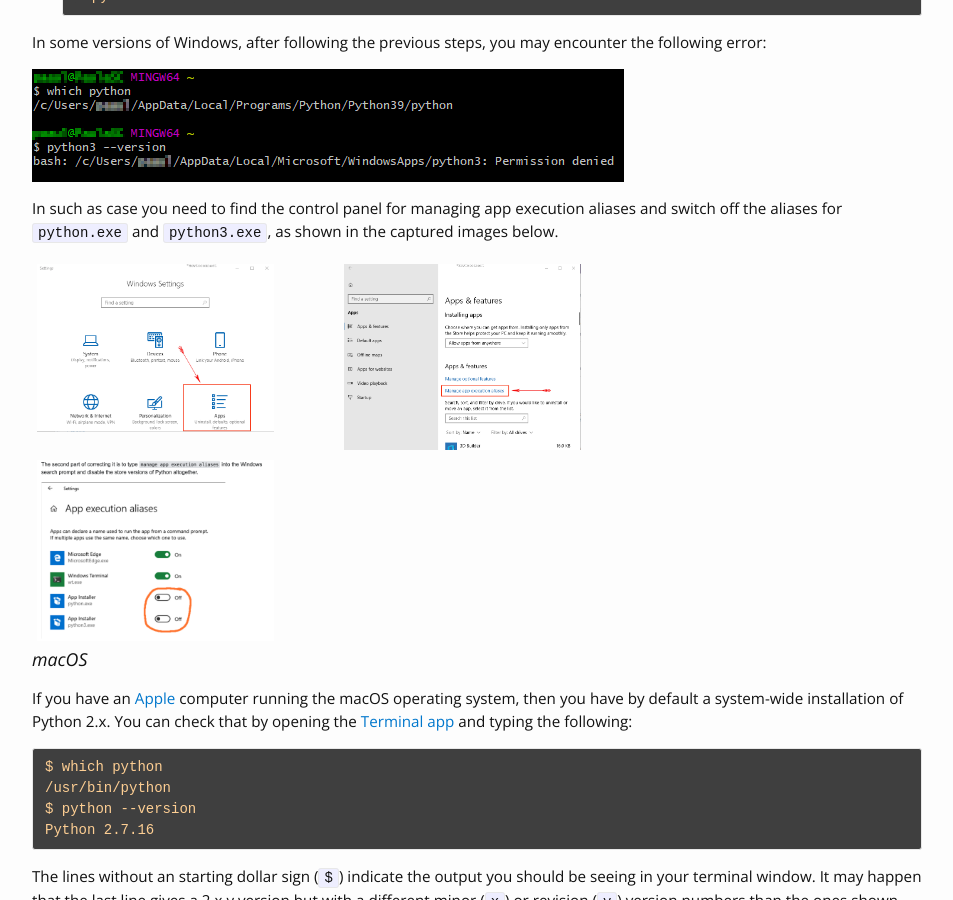
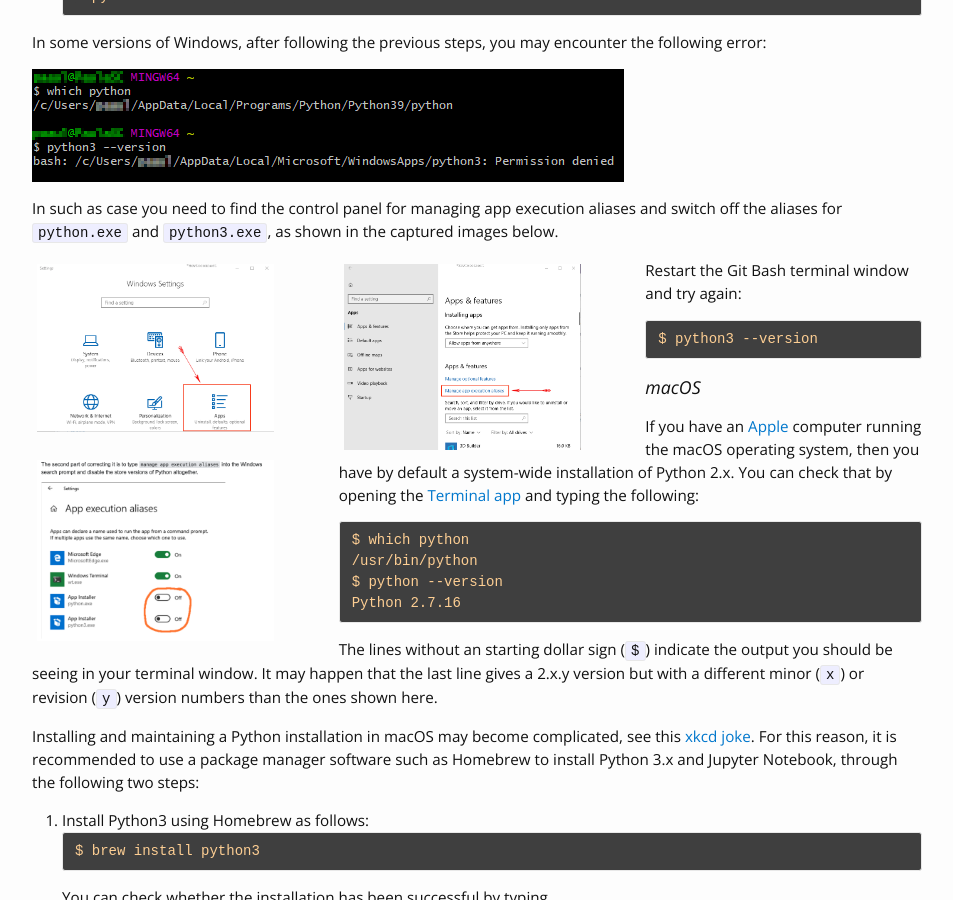
Before and after one commit to funcompbio/funcompbio.github.io, a Jekyll site: the page built from setup.md, in a window 1280 px wide and 900 px high, scrolled down 3837 px. Shown: the whole window, without its empty margins (163-1116 px from the left). Built offline with Jekyll 4.4.1, drawn with Linux system fonts in a browser that asks for light colours; nearby versions of some CDN libraries.

Commit message:
Updated setup instructions.

````diff
--- a/setup.md
+++ b/setup.md
@@ -252,7 +252,7 @@
 and switch off the aliases for `python.exe` and `python3.exe`, as shown in the captured
 images below.
 
-<div class="sbys-row">
+<div class="sybs-row">
   <div class="sbys-column">
     <img src="/_images/ChangeExecAliasesWindows1.png" style="width:80%"/>
   </div>
@@ -263,6 +263,12 @@
     <img src="/_images/ChangeExecAliasesWindows3.png" style="width:80%"/>
   </div>
 </div>
+
+Restart the Git Bash terminal window and try again:
+
+```
+$ python3 --version
+```
 
 ### macOS
 
````
